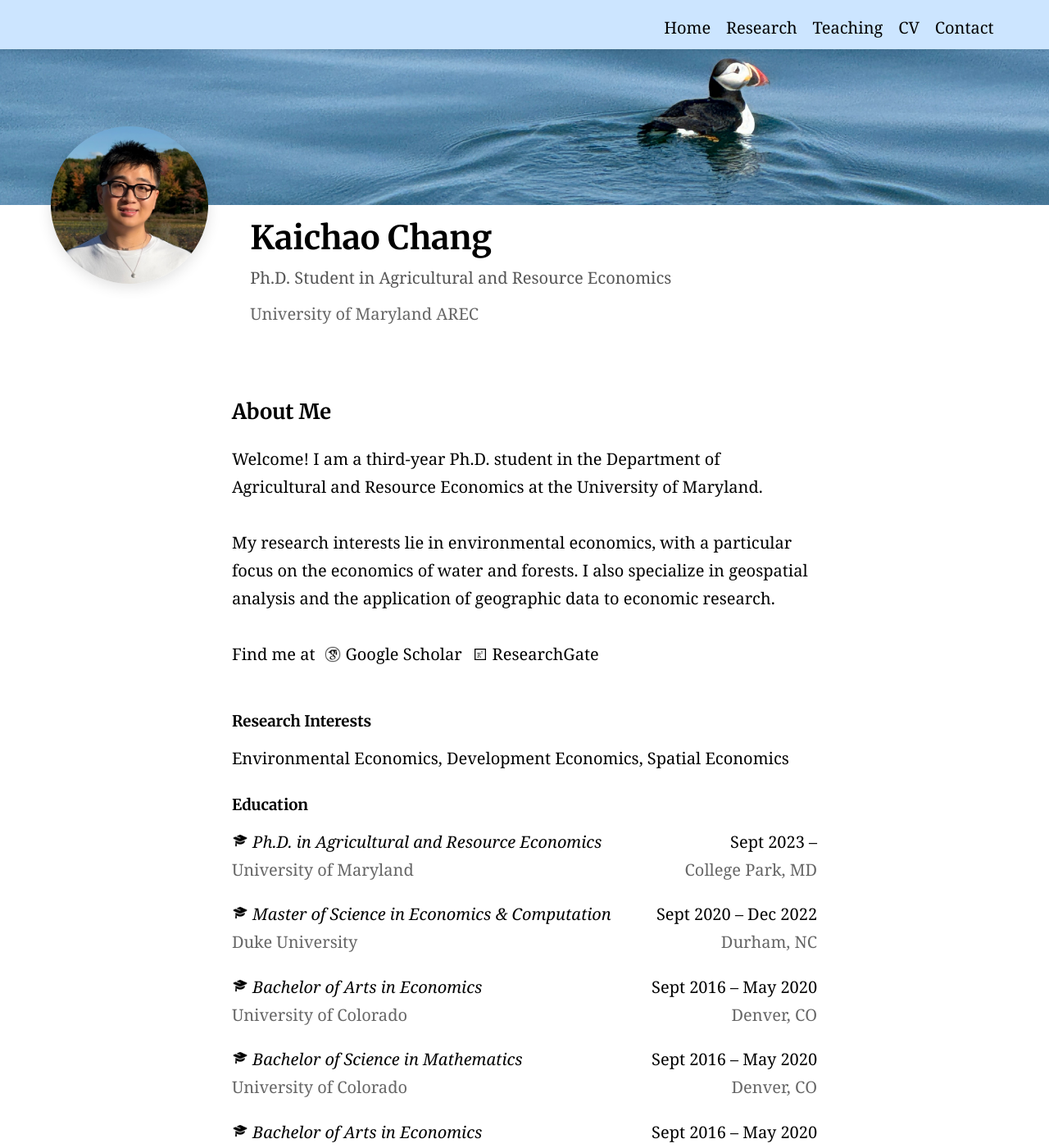
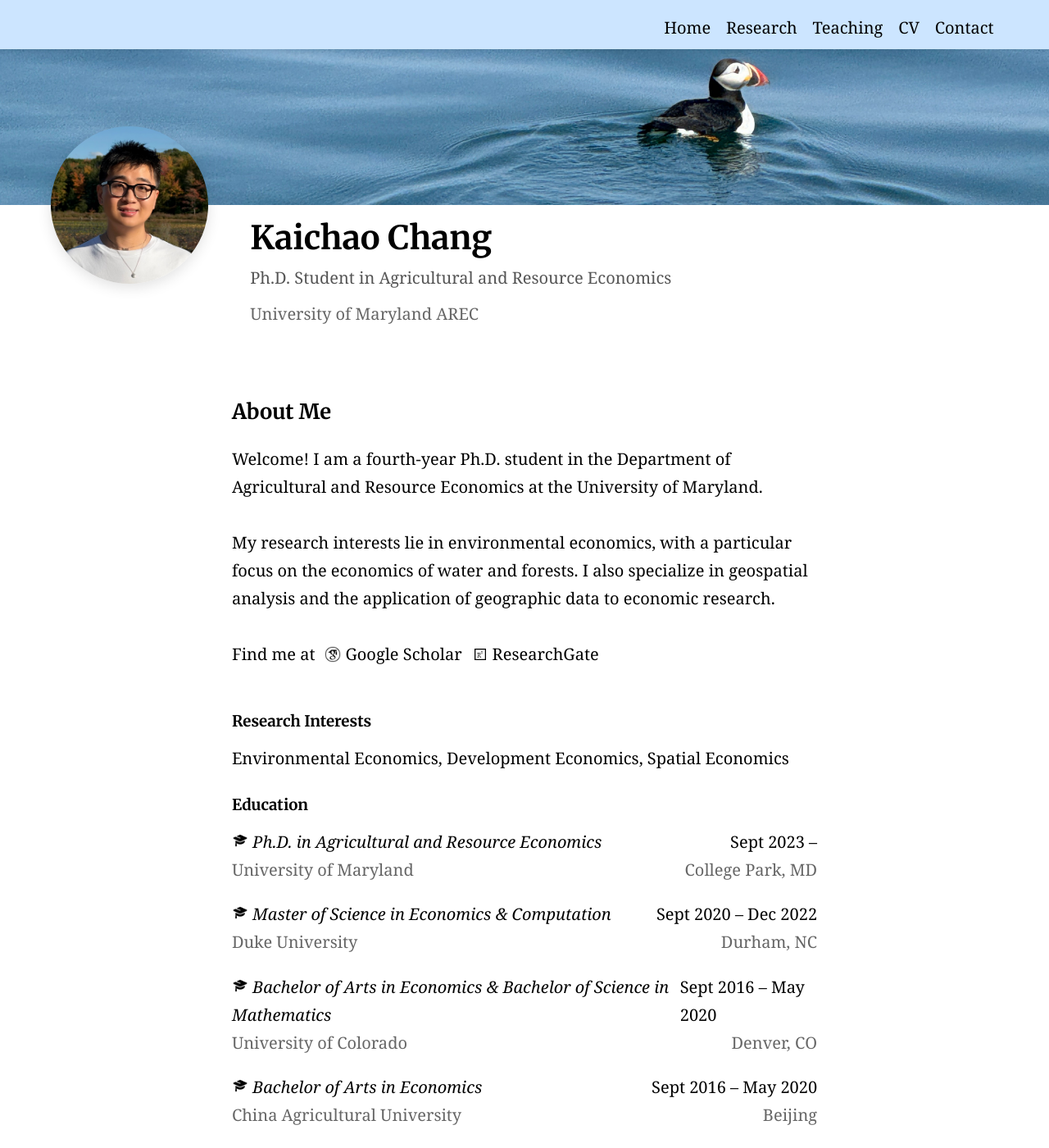
Before and after one commit to KaichaoChang/KaichaoChang.github.io, a Jekyll site: the page built from index.md, in a window 1280 px wide and 1400 px high. Shown: the whole window at 82% size. Built offline with Jekyll 4.4.1, drawn with Linux system fonts in a browser that asks for light colours.

Commit message:
Update to fourth-year; combine University of Colorado degrees
Co-Authored-By: Claude Opus 5.5 <noreply@anthropic.com>

```diff
--- a/index.md
+++ b/index.md
@@ -18,7 +18,7 @@ excerpt: "Kaichao Chang, Ph.D. student in Agricultural and Resource Economics (A
 
 ## About Me
 
-Welcome! I am a third-year Ph.D. student in the Department of Agricultural and Resource Economics at the University of Maryland.
+Welcome! I am a fourth-year Ph.D. student in the Department of Agricultural and Resource Economics at the University of Maryland.
 
 My research interests lie in environmental economics, with a particular focus on the economics of water and forests. I also specialize in geospatial analysis and the application of geographic data to economic research.
 
@@ -57,17 +57,7 @@ My research interests lie in environmental economics, with a particular focus on
   </div>
   <div class="education-item">
     <div class="education-degree-row" style="display:flex;justify-content:space-between;align-items:baseline;">
-      <span class="education-degree"><img src="/assets/icons8-education-48.png" class="inline-icon" width="20" height="20" alt="Education"> <em>Bachelor of Arts in Economics</em></span>
-      <span class="education-dates">Sept 2016 – May 2020</span>
-    </div>
-    <div class="education-info-row" style="display:flex;justify-content:space-between;align-items:baseline;">
-      <span class="education-university"><strong>University of Colorado</strong></span>
-      <span class="education-location">Denver, CO</span>
-    </div>
-  </div>
-  <div class="education-item">
-    <div class="education-degree-row" style="display:flex;justify-content:space-between;align-items:baseline;">
-      <span class="education-degree"><img src="/assets/icons8-education-48.png" class="inline-icon" width="20" height="20" alt="Education"> <em>Bachelor of Science in Mathematics</em></span>
+      <span class="education-degree"><img src="/assets/icons8-education-48.png" class="inline-icon" width="20" height="20" alt="Education"> <em>Bachelor of Arts in Economics &amp; Bachelor of Science in Mathematics</em></span>
       <span class="education-dates">Sept 2016 – May 2020</span>
     </div>
     <div class="education-info-row" style="display:flex;justify-content:space-between;align-items:baseline;">
```
Also changed, not shown: README.md.
